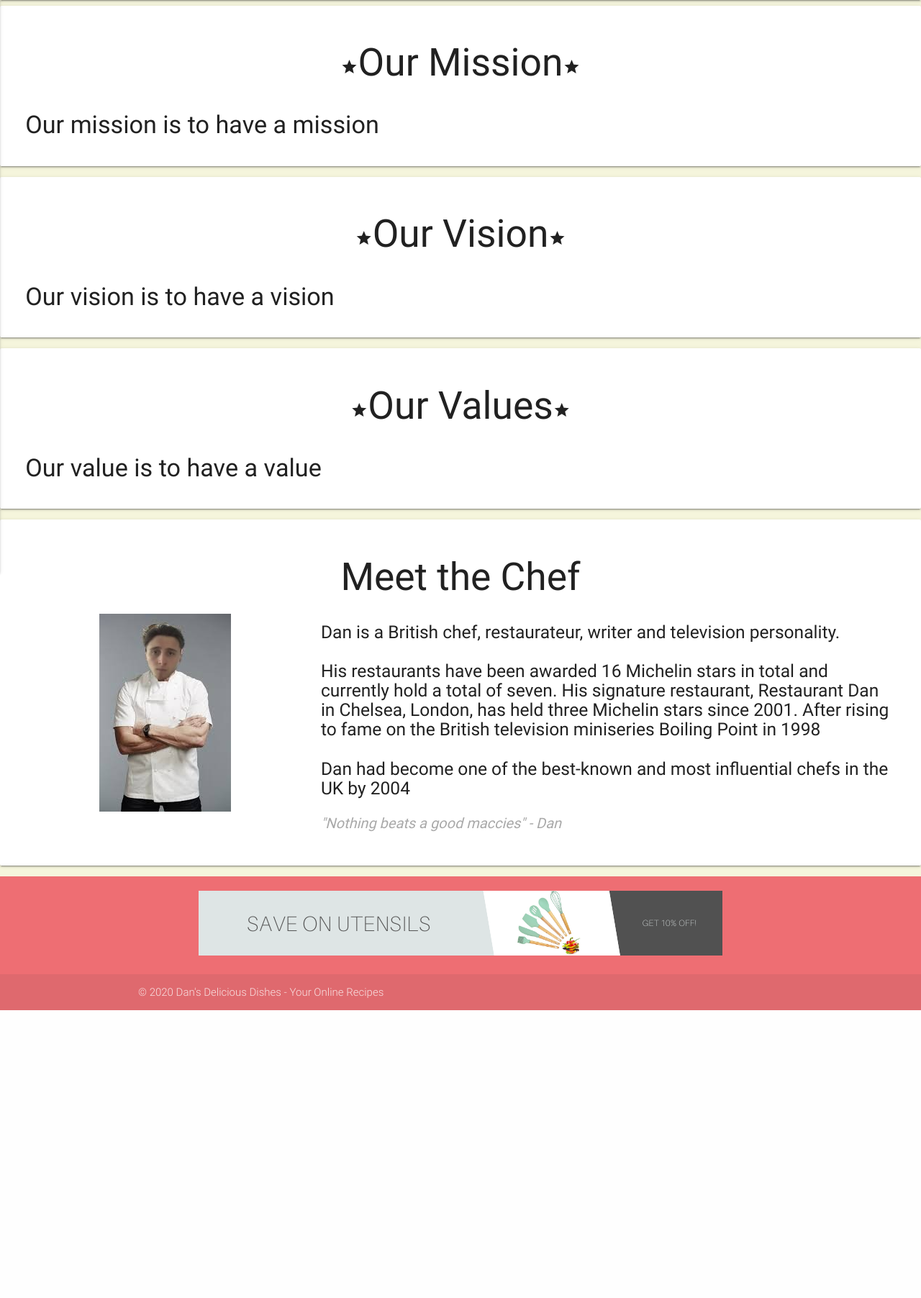
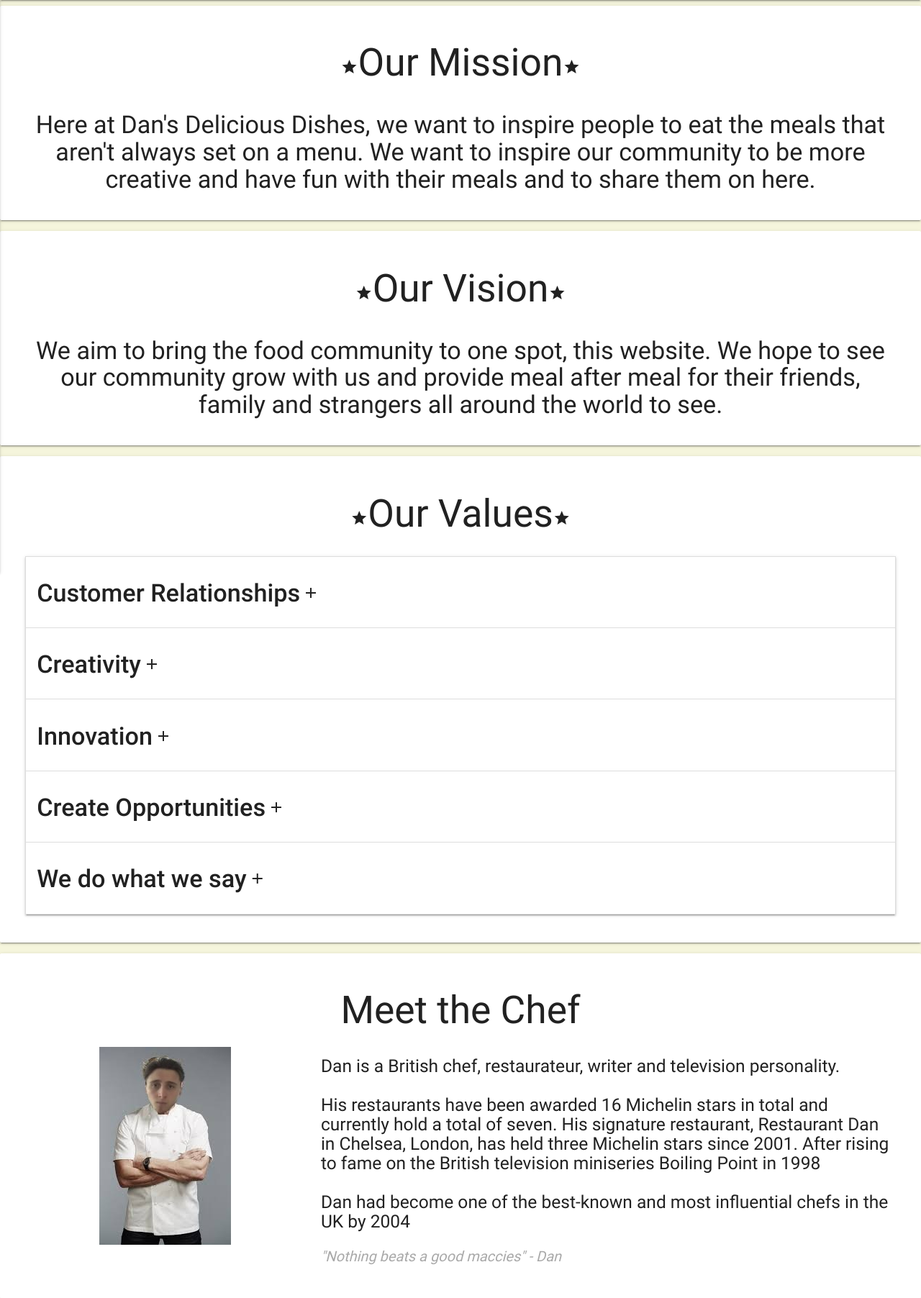
Before and after one commit to DanArmstrong124/cook-book, a Flask app: page /about in a window 1280 px wide. Shown: the part 64-1868 px from the top of the page at 72% size. Before the commit the page ends 1468 px from the top, so only its background shows below. Run offline with Flask 2, Linux system fonts and the light colour scheme; some libraries are stand-ins or nearby versions.

Commit message:
Added to About.html

```diff
--- a/templates/about.html
+++ b/templates/about.html
@@ -3,21 +3,59 @@
 <div class="row card-panel hoverable">
     <h2 class="center col s12"><i class="material-icons">star</i>Our Mission<i class="material-icons">star</i></h2>
     <div class="col s12 desc">
-    <h4>Our mission is to have a mission</h4>
+    <h4 class="center">Here at Dan's Delicious Dishes, we want to inspire people to eat the meals that aren't always set on a menu. We want to inspire our community to be more creative and have fun with their meals and to share them on here.</h4>
     </div>
 </div>
 
 <div class="row card-panel hoverable">
     <h2 class="center col s12"><i class="material-icons">star</i>Our Vision<i class="material-icons">star</i></h2>
     <div class="col s12 desc">
-    <h4>Our vision is to have a vision</h4>
+    <h4 class="center">We aim to bring the food community to one spot, this website. We hope to see our community grow with us and provide meal after meal for their friends, family and strangers all around the world to see.</h4>
     </div>
 </div>
 
 <div class="row card-panel hoverable">
     <h2 class="center col s12"><i class="material-icons">star</i>Our Values<i class="material-icons">star</i></h2>
     <div class="col s12 desc">
-    <h4>Our value is to have a value</h4>
+    <ul class="collapsible">
+        <li>
+        <div class="collapsible-header">
+        <h4 class="center"><strong>Customer Relationships</strong><i class="material-icons">add</i></h4>
+        </div>
+        <div class="collapsible-body">
+        We value our customers like family
+        </div>
+        </li>
+        <li>
+        <div class="collapsible-header">
+        <h4><strong>Creativity</strong><i class="material-icons">add</i></h4>
+        </div>
+        <div class="collapsible-body">
+        We always try to inspire creativity
+        </div>
+        </li>
+        <li>
+        <div class="collapsible-header">
+        <h4><strong>Innovation</strong><i class="material-icons">add</i></h4>
+        </div>
+        <div class="collapsible-body">We strive to move our company forward through our meals
+        </div>
+        <li>
+        <div class="collapsible-header">
+        <h4><strong>Create Opportunities</strong><i class="material-icons">add</i></h4>
+        </div>
+        <div class="collapsible-body">
+        We give everyone a chance to create a meal and to get themselves known
+        </div>
+        <li>
+        <div class="collapsible-header">
+        <h4><strong>We do what we say</strong><i class="material-icons">add</i></h4>
+        </div>
+        <div class="collapsible-body">
+        If we are going to make a promise, we will stick to that promise no matter the cost
+        </div>
+        </li>
+    </ul>
     </div>
 </div>
 
```
